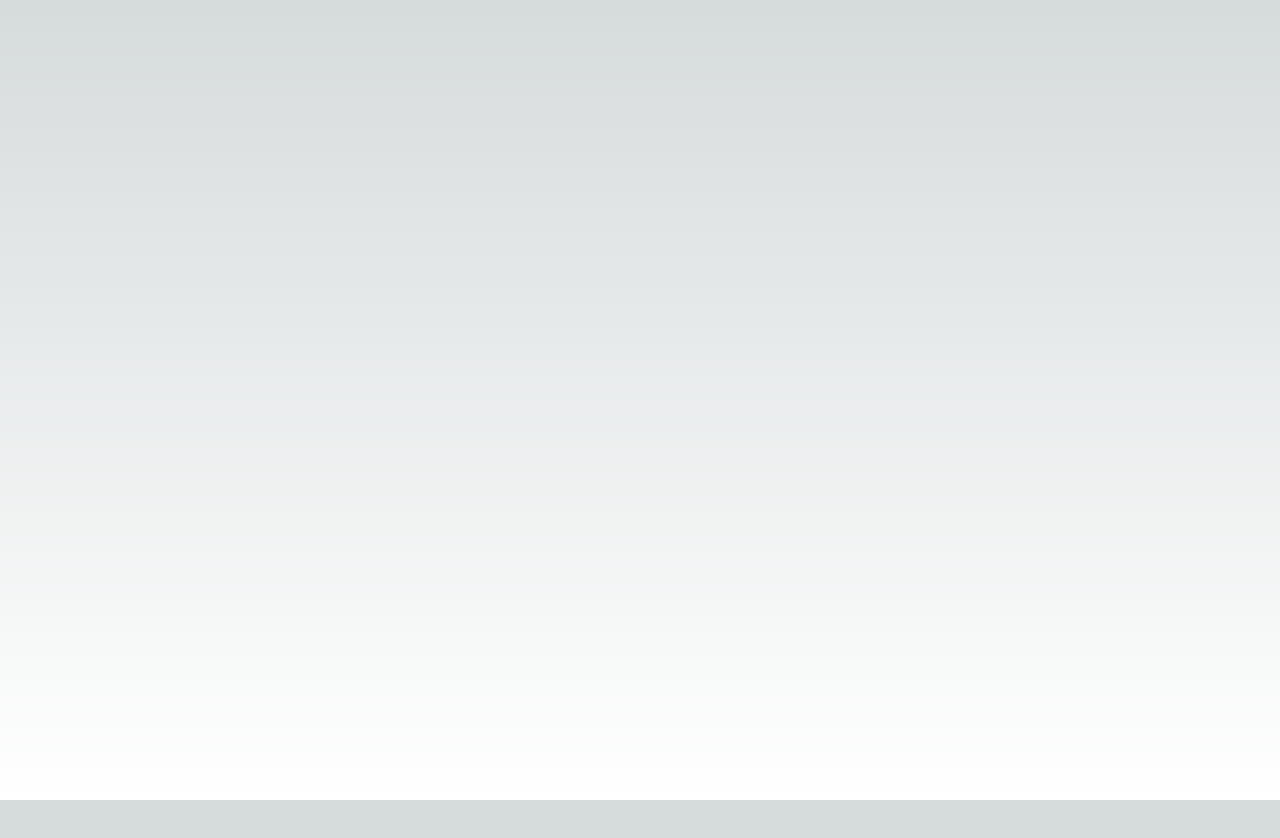
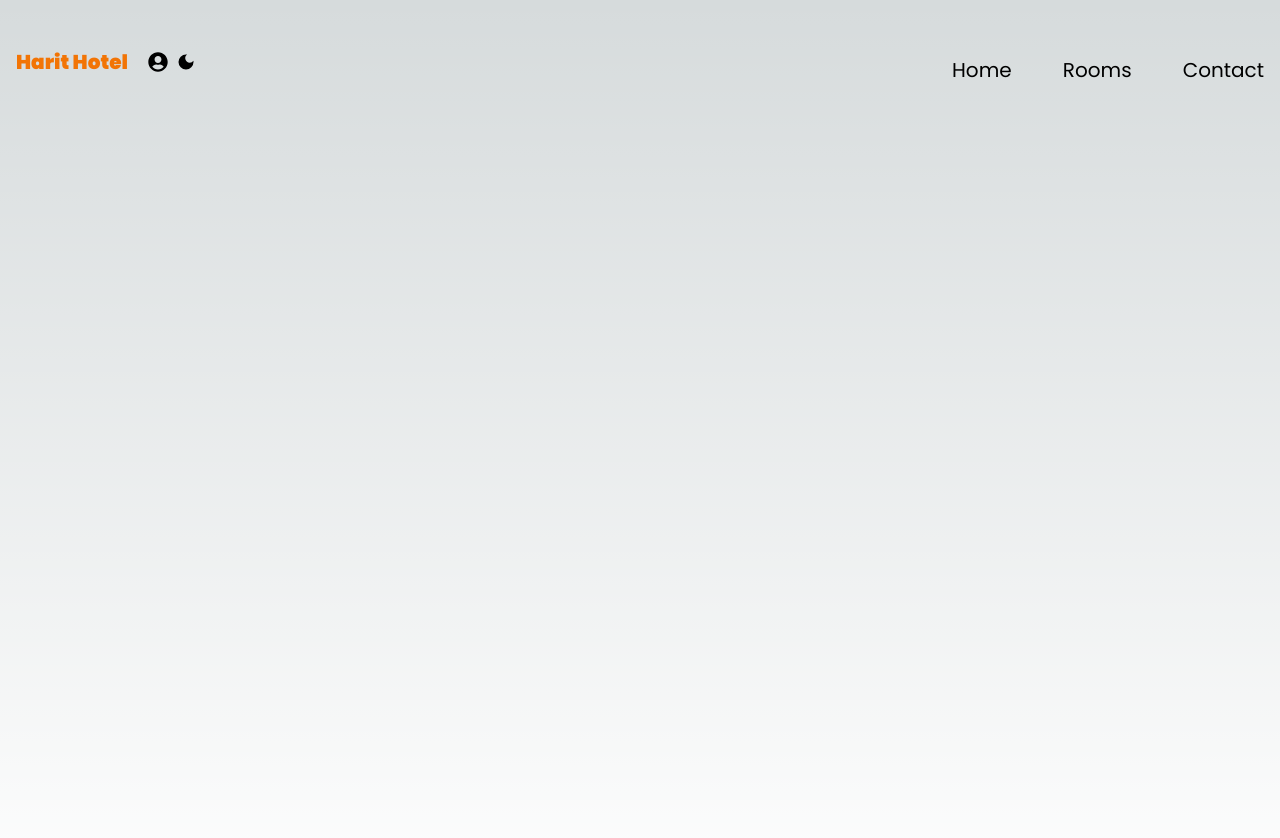
Before and after one commit to ItotiaHarrison/Harit-Hotel, a Next.js app: page / in a window 1280 px wide. Shown: the top 838 px of the page. Before the commit the page ends 800 px from the top, so only its background shows below. Built offline with nearby package versions, Linux system fonts and the light colour scheme.

Commit message:
create header component

```diff
--- a/src/app/layout.tsx
+++ b/src/app/layout.tsx
@@ -1,6 +1,7 @@
 import type { Metadata } from "next";
 import { Poppins } from "next/font/google";
 import "./globals.css";
+import Header from "@/components/Header/Header";
 
 const poppins = Poppins({
   subsets: ["latin"],
@@ -23,7 +24,7 @@ export default function RootLayout({
     <html lang="en">
       <body className={poppins.className}>
         <main className="font-normal">
-          {/* ?Header */}
+          <Header />
           {children}
           {/* ?Header */}
         </main>
--- /dev/null
+++ b/src/components/Header/Header.tsx
@@ -0,0 +1,39 @@
+import Link from "next/link";
+import { FaUserCircle } from "react-icons/fa";
+import { MdDarkMode } from "react-icons/md";
+
+const Header = () => {
+  return (
+    <header className="py-10 px-4 container mx-auto text-xl flex flex-wrap md:flex-nowrap items-center justify-between">
+      <div className="flex items-center w-full md:2/3">
+        <Link href="/" className="font-black text-[#F27405]">
+          Harit Hotel
+        </Link>
+        <ul className="flex items-center ml-5">
+          <li className="flex items-center">
+            <Link href="/auth">
+              <FaUserCircle className="cursor-pointer" />
+            </Link>
+          </li>
+          <li className="ml-2">
+            <MdDarkMode className="cursor-pointer"/>
+          </li>
+        </ul>
+      </div>
+
+      <ul className="flex items-center justify-between w-full md:w-1/3 mt-4">
+      <li className="hover:translate-y-2 duration-500 transition-all">
+        <Link href='/'>Home</Link>
+      </li>
+      <li className="hover:translate-y-2 duration-500 transition-all">
+        <Link href='/rooms'>Rooms</Link>
+      </li>
+      <li className="hover:translate-y-2 duration-500 transition-all">
+        <Link href='/'>Contact</Link>
+      </li>
+      </ul>
+    </header>
+  );
+};
+
+export default Header;
```
Also changed, not shown: package.json (+5 -4 lines), 1 other file (tests, documents, lock files or other folders).
